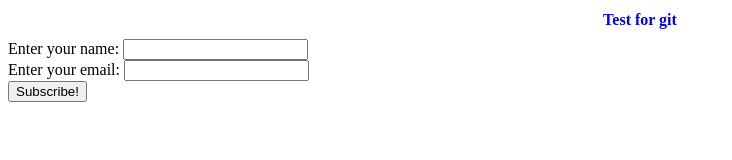
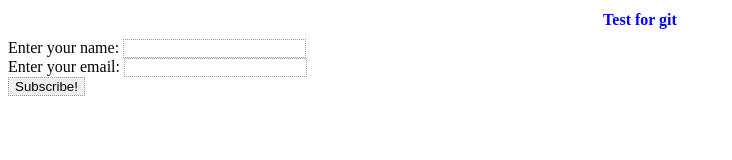
Before and after one commit to Kirow97212/MiniProjetEtTuto, a plain HTML site: page index.html in a window 1280 px wide. Shown: the whole page, without its empty margins (0-732 px from the left). Drawn offline with Linux system fonts and the light colour scheme.

Commit message:
mise en forme du formulaire

```diff
--- a/style.css
+++ b/style.css
@@ -3,3 +3,11 @@ h1 {
     font-size: medium;
     text-align: center;
     }
+input {
+
+    border: 1px dotted #999;
+    border-radius: 0;
+
+    -webkit-appearance: none;
+
+}
```
